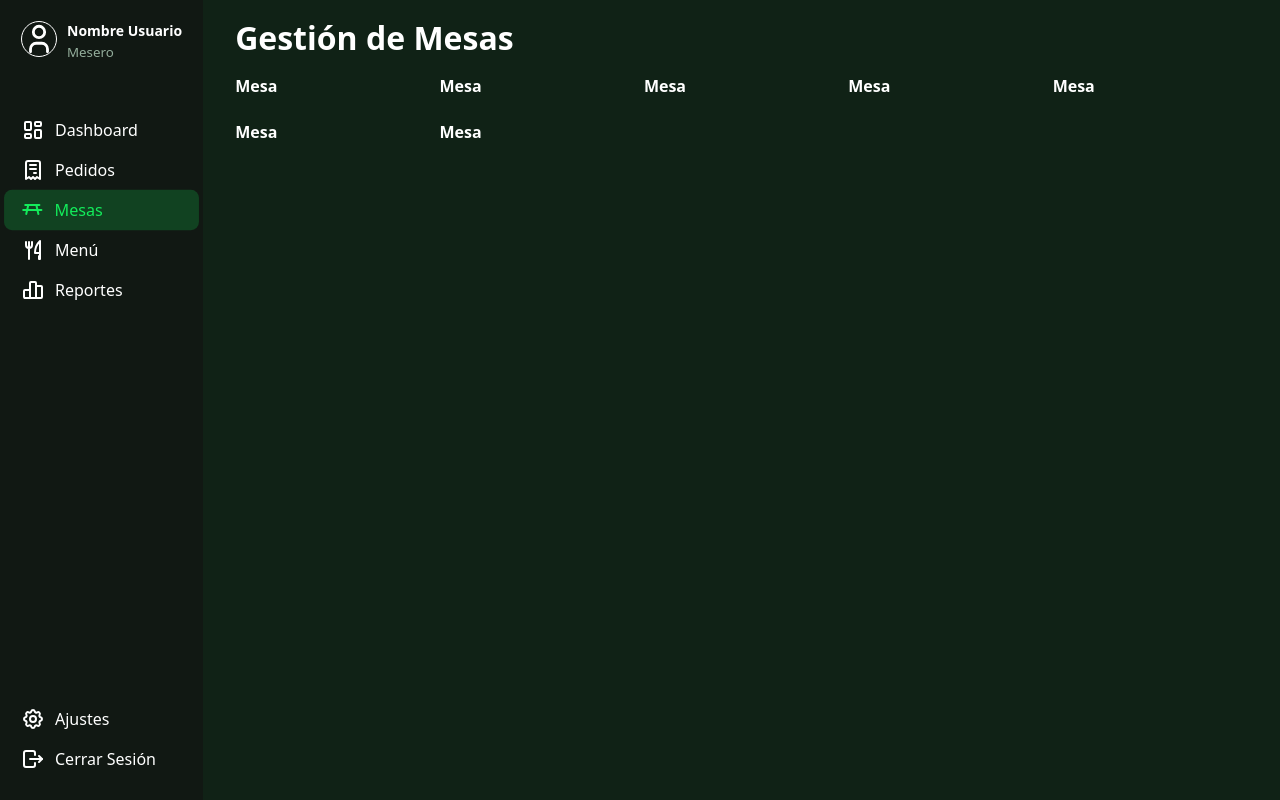
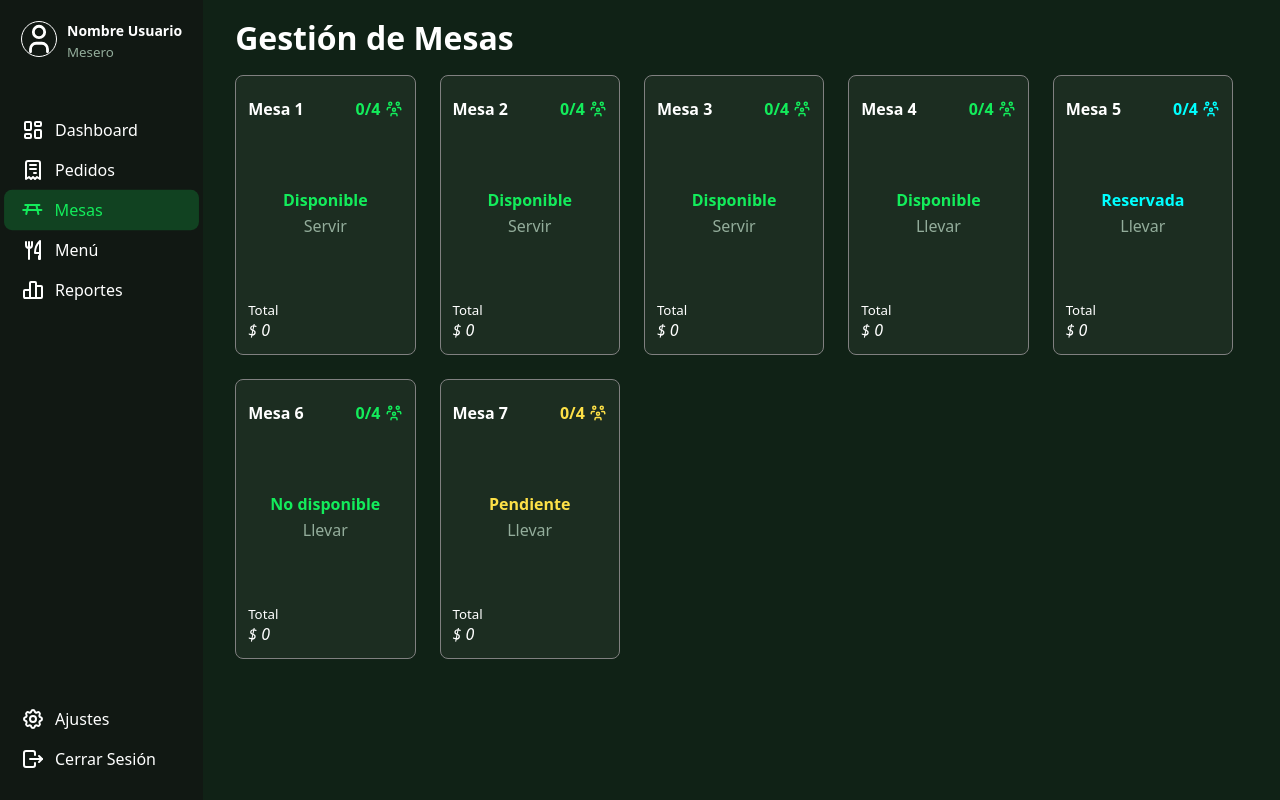
Before and after one commit to Nicolas-Lastra/gastro-manager, a React (Vite) app: page /table-management in a window 1280 px wide. Built offline with nearby package versions, Linux system fonts and the light colour scheme.

Commit message:
TableCard component now displays table number, clients, status and total.

```diff
--- a/src/components/TableCard.jsx
+++ b/src/components/TableCard.jsx
@@ -1,8 +1,65 @@
+import styles from "./TableCard.module.css"
+
 export default function TableCard({ table }) {
 
+    const tableId = table.id
+
+    const tableStatus =
+        table.status === "pending" ? "Pendiente" :
+        table.status === "reserved" ? "Reservada" :
+        table.status === "unavailable" ? "No disponible" :
+        table.status === "available" ? "Disponible" :
+        "Disponible"
+
+    const statusStyle =
+        tableStatus === "Pendiente" ? styles.isPending :
+        tableStatus === "Reservada" ? styles.isReserved :
+        styles.isAvailable
+
+    const tableType = table.type === "eat in" ? "Servir" : "Llevar"
+
+    const currentClients = 0
+
     return(
-        <article>
-            <h4>Mesa {table.number}</h4>
+        <article className={styles.tableCard}>
+            <header>
+                <h4>Mesa {tableId}</h4>
+
+                <div className={`${styles.seatsContainer} ${statusStyle}`}>
+                    <p>{currentClients}/{table.seats}</p>
+                    <svg
+                        xmlns="http://www.w3.org/2000/svg"
+                        width="18"
+                        height="18"
+                        viewBox="0 0 24 24"
+                        fill="none"
+                        stroke="currentColor"
+                        strokeWidth="2"
+                        strokeLinecap="round"
+                        strokeLinejoin="round"
+                    >
+                        <path d="M10 13a2 2 0 1 0 4 0a2 2 0 0 0 -4 0" />
+                        <path d="M8 21v-1a2 2 0 0 1 2 -2h4a2 2 0 0 1 2 2v1" />
+                        <path d="M15 5a2 2 0 1 0 4 0a2 2 0 0 0 -4 0" />
+                        <path d="M17 10h2a2 2 0 0 1 2 2v1" />
+                        <path d="M5 5a2 2 0 1 0 4 0a2 2 0 0 0 -4 0" />
+                        <path d="M3 13v-1a2 2 0 0 1 2 -2h2" />
+                    </svg>
+                </div>
+
+            </header>
+
+            <div className={styles.centerContent}>
+                <p className={statusStyle}
+                >
+                    {tableStatus}</p>
+                <p>{tableType}</p>
+            </div>
+
+            <footer>
+                <small>Total</small>
+                <em>$ {table.total}</em>
+            </footer>
         </article>
     )
 }
--- /dev/null
+++ b/src/components/TableCard.module.css
@@ -0,0 +1,72 @@
+.tableCard{
+    border-radius: .5rem;
+    border: 1px solid gray;
+    min-height: 35vh;
+    padding: .75rem;
+    display: grid;
+    grid-template-rows: 1fr 4fr 1fr;
+    align-items: center;
+    background-color: var(--cards-secondary);
+
+    header {
+        display: flex;
+        justify-content: space-between;
+    }
+
+    > p {
+        justify-self: center;
+    }
+
+    footer {
+        display: flex;
+        flex-direction: column;
+    }
+
+    &:hover {
+        transform: scale(1.03);
+        transition: 300ms;
+    }
+}
+
+.tableCard p:first-child {
+    font-weight: bold;
+
+}
+
+.tableCard p:nth-child(2) {
+    color: var(--text-small);
+}
+
+.seatsContainer {
+    display: flex;
+    flex-direction: row;
+    align-items: center;
+
+    svg {
+        margin-left: .25rem;
+    }
+}
+
+.centerContent {
+    justify-items: center;
+
+    > p {
+        margin-bottom: .25rem;
+    }
+}
+
+.isAvailable {
+    color: var(--text-secondary)
+}
+
+.isPending {
+    color: #fde047ff;
+}
+
+.isUnavailable {
+    color: red;
+}
+
+.isReserved {
+    color: aqua;
+}
```
